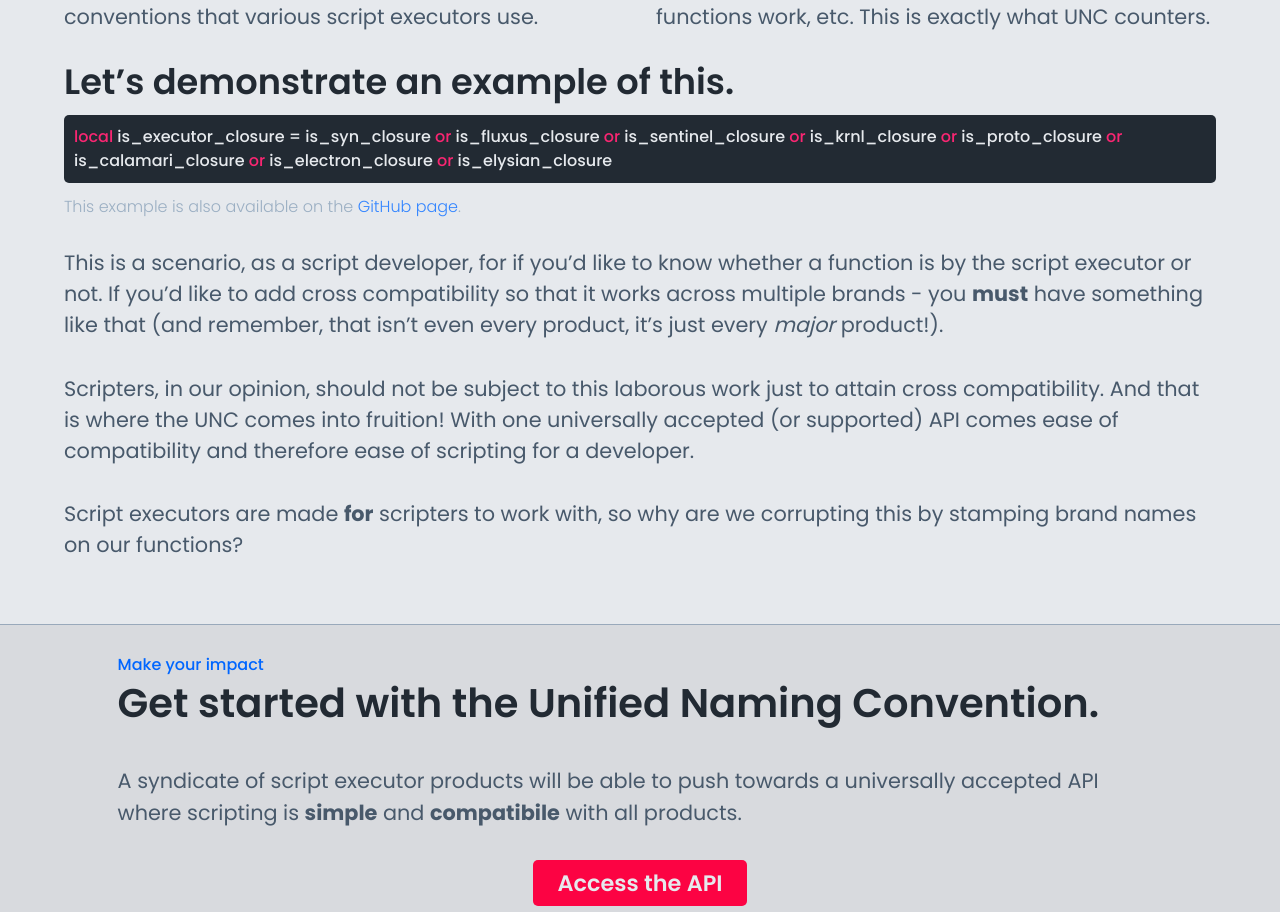
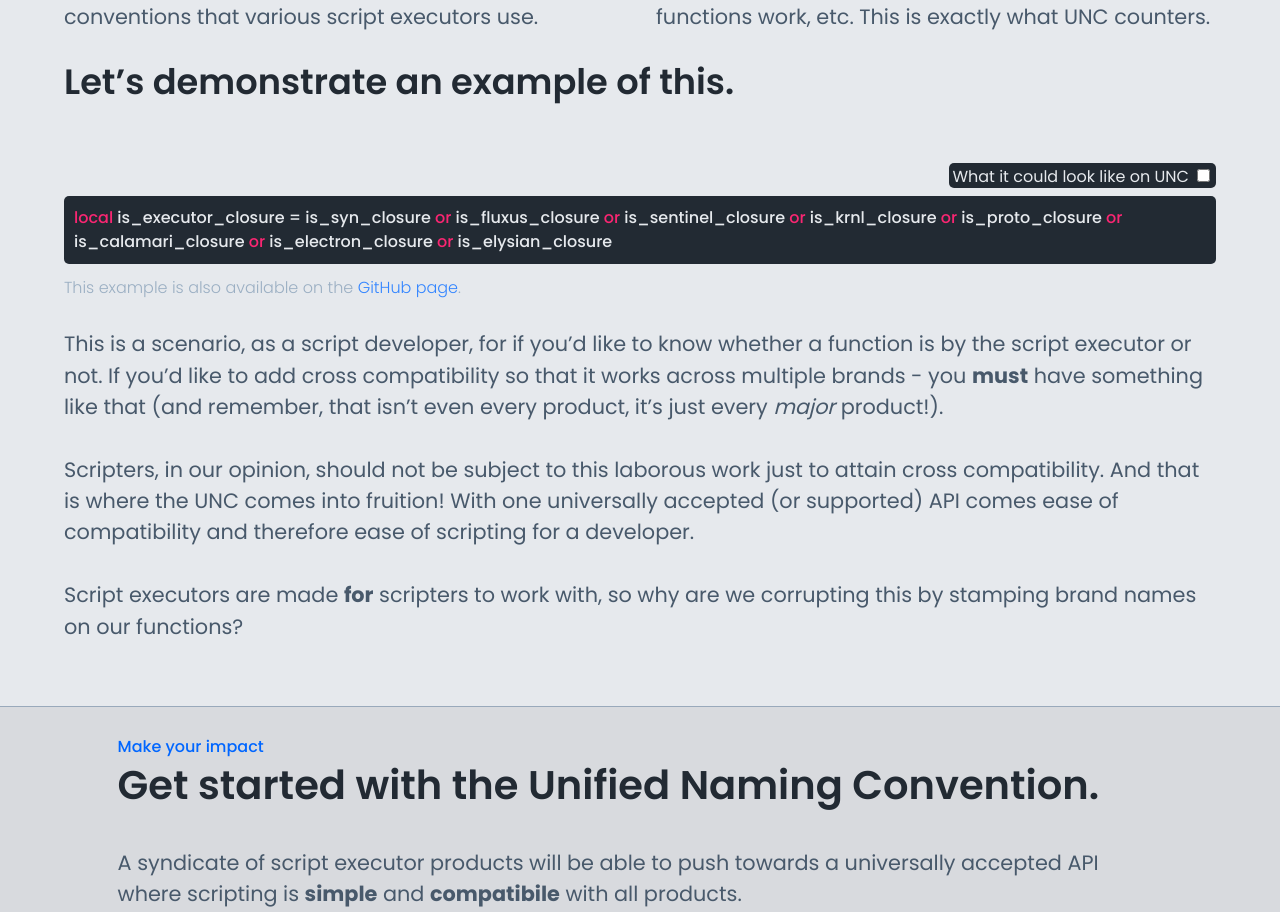
Before and after one commit to unified-naming-convention/website, a Vue app: page / in a window 1280 px wide. Shown: the part 2230-3142 px from the top of the page. Built offline with nearby package versions, Linux system fonts and the light colour scheme.

Commit message:
Updated supported image and gitignore

```diff
--- a/src/components/Home/Why.vue
+++ b/src/components/Home/Why.vue
@@ -15,8 +15,11 @@
 		</div>
 		<div class="example">
 			<h3>Let’s demonstrate an example of this.</h3>
-
-			<pre><code v-html="highlight(`local is_executor_closure = is_syn_closure or is_fluxus_closure or is_sentinel_closure or is_krnl_closure or is_proto_closure or is_calamari_closure or is_electron_closure or is_elysian_closure`,'lua')"></code></pre>
+			<div class="checkbox">
+				<label for="showUNCVariant">What it could look like on UNC</label>
+				<input type="checkbox" id="showUNCVariant" name="showUNCVariant" v-model="showUNCVariant" />
+			</div>
+			<pre><code v-html="highlight(showUNCVariant ? `local is_executor_closure = isexecutorclosure` : `local is_executor_closure = is_syn_closure or is_fluxus_closure or is_sentinel_closure or is_krnl_closure or is_proto_closure or is_calamari_closure or is_electron_closure or is_elysian_closure`,'lua')"></code></pre>
 			<sub
 				>This example is also available on the
 				<a href="https://github.com/unified-naming-convention/NamingStandard/blob/main/README.md" target="_blank">GitHub page</a>.</sub
@@ -47,6 +50,11 @@
 			let html = hljs.highlight(code, { language }).value;
 			return html;
 		},
+	},
+	data() {
+		return {
+			showUNCVariant: false,
+		};
 	},
 };
 </script>
@@ -81,9 +89,23 @@
 			font-size: 2.2rem;
 			font-weight: 600;
 		}
+		.checkbox {
+			margin-top: 4rem;
+			background: $text-primary;
+			width: max-content;
+			margin-left: auto;
+			border-radius: 5px;
+			padding: 0.2rem;
+			box-sizing: border-box;
+			color: $background-secondary;
+			input[type="checkbox"] {
+				border: 1px solid $text-secondary;
+				margin-left: 0.5rem;
+			}
+		}
 
 		pre {
-			margin: 1rem 0;
+			margin: 0.5rem 0 1rem 0;
 			background: $text-primary;
 			border-radius: 5px;
 			padding: 10px;
```
Also changed, not shown: src/assets/UNC-Supported-Full.png, 1 other file (tests, documents, lock files or other folders).
